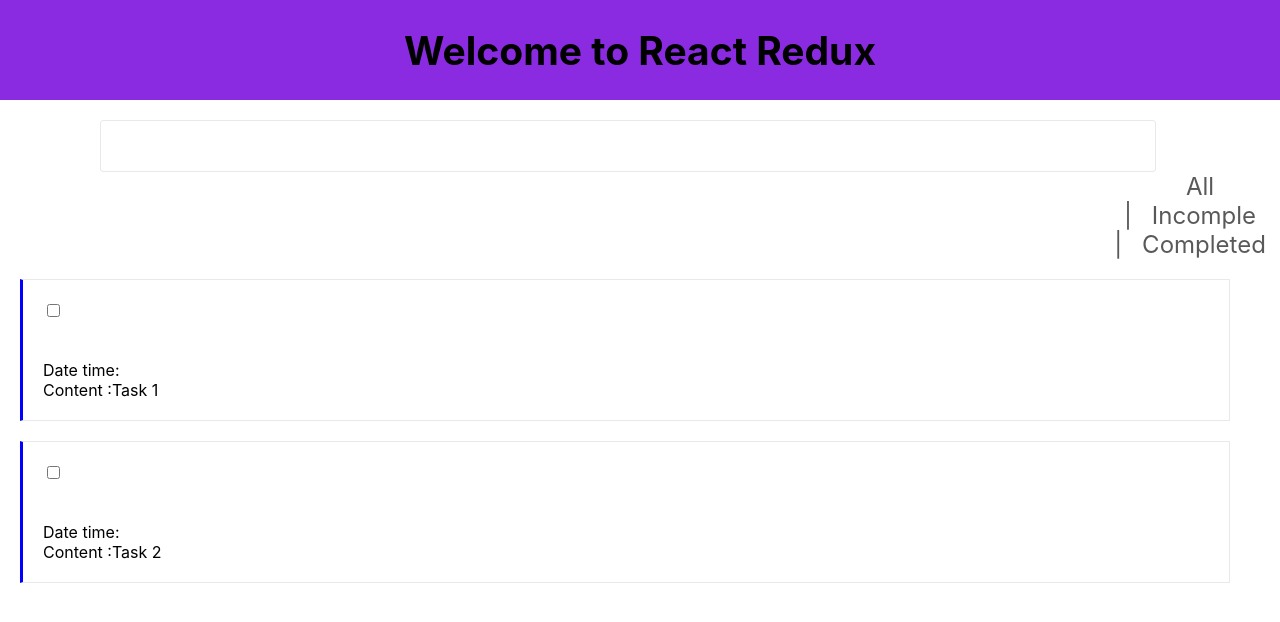
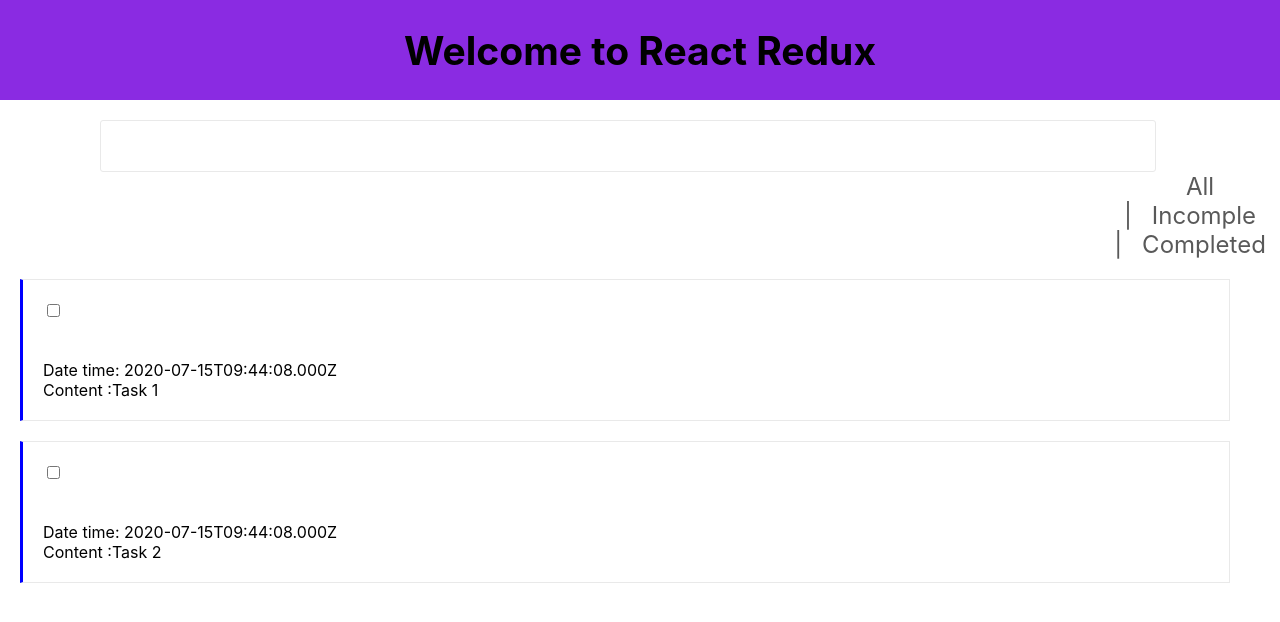
Before and after one commit to htactive-camht/Todo_List_redux, a React (Create React App) app: page / in a window 1280 px wide. Shown: the top 622 px of the page. Built offline with nearby package versions, Linux system fonts and the light colour scheme.

Commit message:
Create function add time successfully

```diff
--- a/src/container/taskList.js
+++ b/src/container/taskList.js
@@ -91,7 +91,7 @@
               </div>
               <div className="divTodoHeader">
                 <Row>
-                  <Col span={24}>Date time: </Col>
+          <Col span={24}>Date time: {eachTask.date}</Col>
                 </Row>
               </div>
               <div className="divTodoHeader">
@@ -121,7 +121,7 @@
                 </div>
                 <div className="divTodoHeader">
                   <Row>
-                    <Col span={24}>Date time: </Col>
+                    <Col span={24}>Date time: {eachTask.date} </Col>
                   </Row>
                 </div>
                 <div className="divTodoHeader">
@@ -152,7 +152,7 @@
                 </div>
                 <div className="divTodoHeader">
                   <Row>
-                    <Col span={24}>Date time: </Col>
+                    <Col span={24}>Date time: {eachTask.date} </Col>
                   </Row>
                 </div>
                 <div className="divTodoHeader">
--- a/src/reducer/active_reducer.js
+++ b/src/reducer/active_reducer.js
@@ -7,10 +7,12 @@
 // import store from '../app/store'
 // import ListTodo from './list_todo';
 
+const d = new Date();
+const n = d.toISOString();
 const todoList = {
   todoArr: [
-    { name: "Task 1", color: "blue", isUpdate: false },
-    { name: "Task 2", color: "red", isUpdate: false },
+    { name: "Task 1", date: n, color: "blue", isUpdate: false },
+    { name: "Task 2", date: n, color: "red", isUpdate: false },
   ],
 };
 export default function TodoReduce(state = todoList, action) {
```
